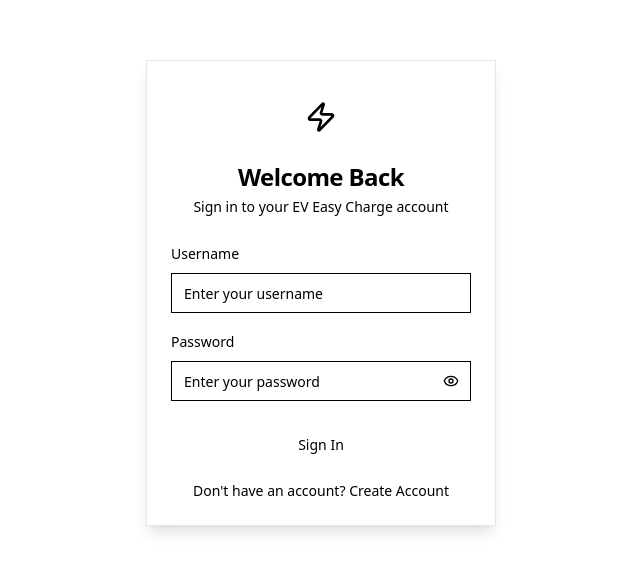
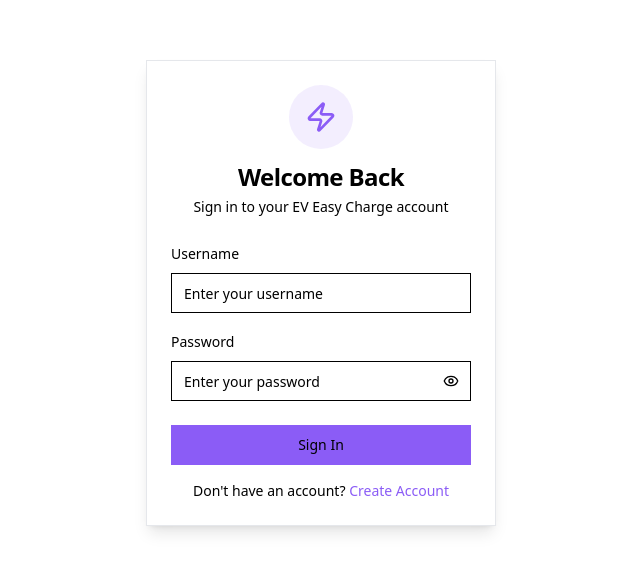
Before and after one commit to kantorujbitdev/ev-easy-charge, a React (Vite) app: page /login in a window 1280 px wide. Shown: the part 131-702 px from the top of the page, without its empty margins (319-959 px from the left). Built offline with nearby package versions, Linux system fonts and the light colour scheme; the HTML template or start-up script is replaced by a standard one.

Commit message:
Fix: Restore theme and navigation on refresh
- Restore original theme and button colors.
- Fix navigation issue where refresh redirects to login.

```diff
--- a/src/components/Layout.tsx
+++ b/src/components/Layout.tsx
@@ -10,10 +10,13 @@ export function Layout({ children }: { children: React.ReactNode }) {
   const location = useLocation();
 
   useEffect(() => {
+    // Check if there's a user stored in localStorage but not in the auth context
+    const storedUser = localStorage.getItem('ev_user');
+
     // If user is not authenticated and not on login or register pages, redirect to login
     if (
-      !user &&
       !isAuthenticated &&
+      !storedUser &&
       location.pathname !== "/login" &&
       location.pathname !== "/register"
     ) {
@@ -21,16 +24,20 @@ export function Layout({ children }: { children: React.ReactNode }) {
     }
   }, [isAuthenticated, user, navigate, location.pathname]);
 
+  // Determine whether to show the navbar based on authentication state
+  // Only show navbar if user is authenticated (from context) or if there's a user in localStorage
+  const showNavBar = isAuthenticated || localStorage.getItem('ev_user') !== null;
+
   return (
     <div className="min-h-screen flex flex-col">
       <main
         className={`flex-1 container mx-auto px-4 py-6 ${
-          isAuthenticated ? "pb-20" : ""
+          showNavBar ? "pb-20" : ""
         }`}
       >
         {children}
       </main>
-      {isAuthenticated && <NavBar />}
+      {showNavBar && <NavBar />}
     </div>
   );
 }
--- a/src/index.css
+++ b/src/index.css
@@ -18,6 +18,11 @@
     @apply bg-red-100 text-red-800;
   }
 
+  /* Button styles to maintain consistent theming */
+  .btn-primary {
+    @apply bg-primary text-white;
+  }
+
   /* QR scanner animation */
   .animate-scan {
     animation: scan 2s infinite;
@@ -35,3 +40,34 @@
     }
   }
 }
+
+/* Global theme colors */
+:root {
+  --primary-color: #8B5CF6; /* Primary purple */
+  --primary-hover: #7C3AED; /* Darker purple for hover states */
+  --secondary-color: #E5E7EB; /* Light gray for secondary elements */
+  --accent-color: #F97316; /* Orange accent */
+}
+
+/* Apply theme colors to Tailwind's primary color */
+.bg-primary {
+  background-color: var(--primary-color);
+}
+.hover\:bg-primary-hover:hover {
+  background-color: var(--primary-hover);
+}
+.text-primary {
+  color: var(--primary-color);
+}
+
+/* Ensure button styling consistency */
+button.bg-primary,
+.btn-primary,
+[class*="button"].bg-primary {
+  background-color: var(--primary-color);
+}
+button.bg-primary:hover,
+.btn-primary:hover,
+[class*="button"].bg-primary:hover {
+  background-color: var(--primary-hover);
+}
--- a/tailwind.config.ts
+++ b/tailwind.config.ts
@@ -1,3 +1,4 @@
+
 import type { Config } from "tailwindcss";
 
 export default {
@@ -25,8 +26,9 @@ export default {
         background: "hsl(var(--background))",
         foreground: "hsl(var(--foreground))",
         primary: {
-          DEFAULT: "hsl(var(--primary))",
+          DEFAULT: "#8B5CF6", /* Keep consistent purple as primary */
           foreground: "hsl(var(--primary-foreground))",
+          hover: "#7C3AED",
         },
         secondary: {
           DEFAULT: "hsl(var(--secondary))",
@@ -41,7 +43,7 @@ export default {
           foreground: "hsl(var(--muted-foreground))",
         },
         accent: {
-          DEFAULT: "hsl(var(--accent))",
+          DEFAULT: "#F97316", /* Orange accent color */
           foreground: "hsl(var(--accent-foreground))",
         },
         popover: {
```
